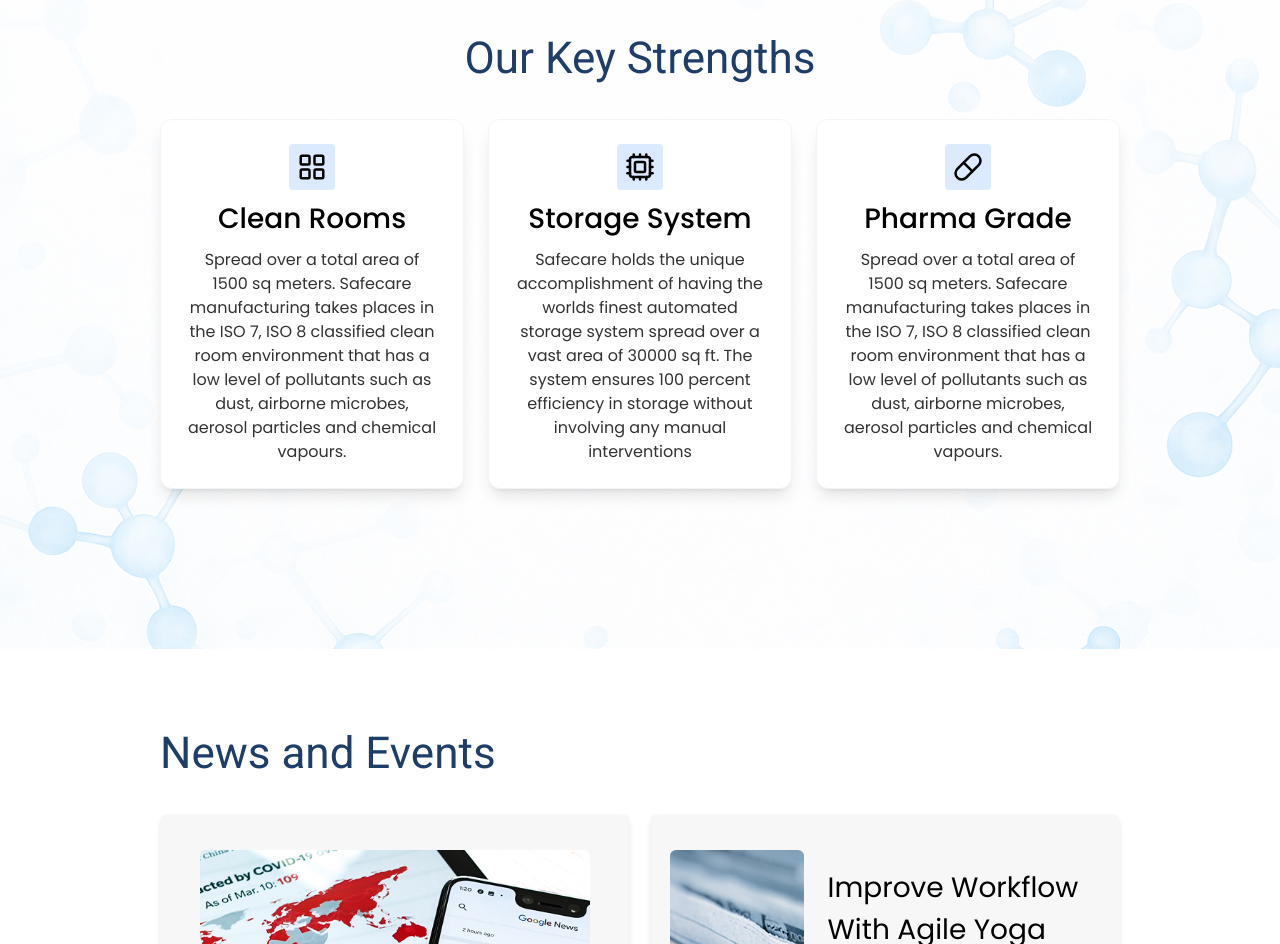
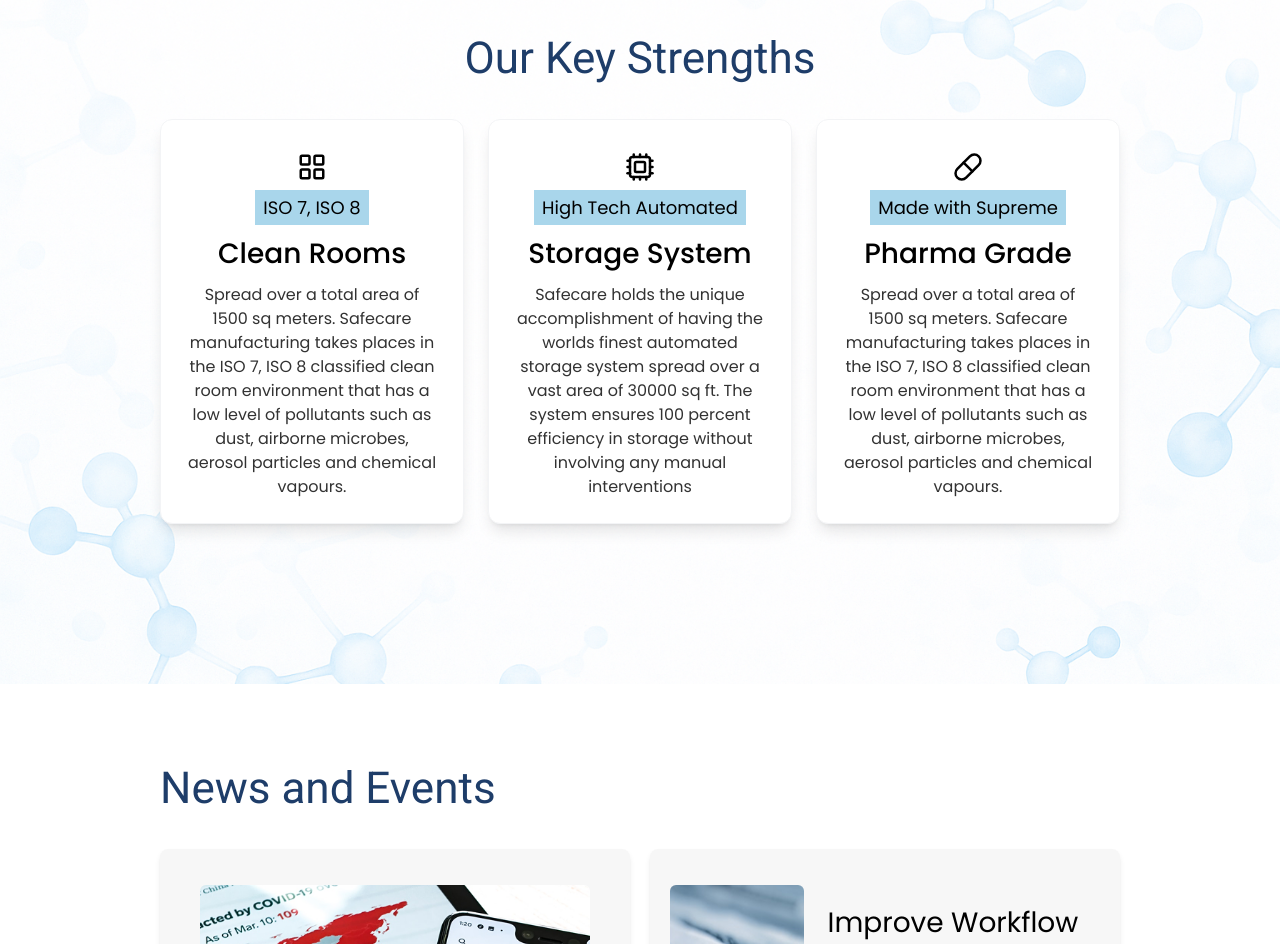
Before and after one commit to Sana-Ahmad1771/Careplus, a React (Vite) app: page / in a window 1280 px wide. Shown: the part 4508-5452 px from the top of the page. Built offline with nearby package versions, Linux system fonts and the light colour scheme.

Commit message:
made changes in keystrenght about the badge and icon

```diff
--- a/src/components/techniques/Keystrength.jsx
+++ b/src/components/techniques/Keystrength.jsx
@@ -47,9 +47,10 @@
               data-aos-delay={index * 200}
               data-aos-duration="1000"
             >
-              <div className="bg-blue-100 w-fit p-2 just-ite mb-2 rounded-[4px]">
+              <div className=" w-fit p-2 just-ite  rounded-[4px]">
                 {item.icon}
               </div>
+              <div className="bg-[#A9D6EB] px-2 py-1 text-[18px] mb-2 ">{item.badge}</div>
               <h3 className="text-[28px] font-medium mb-2">{item.title}</h3>
               <p className="text-[16px] text-[#323232] ">{item.description}</p>
             </div>
```
